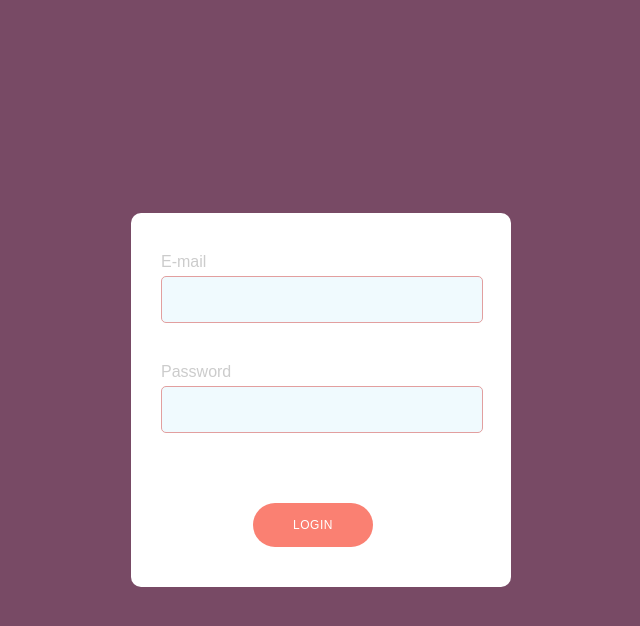
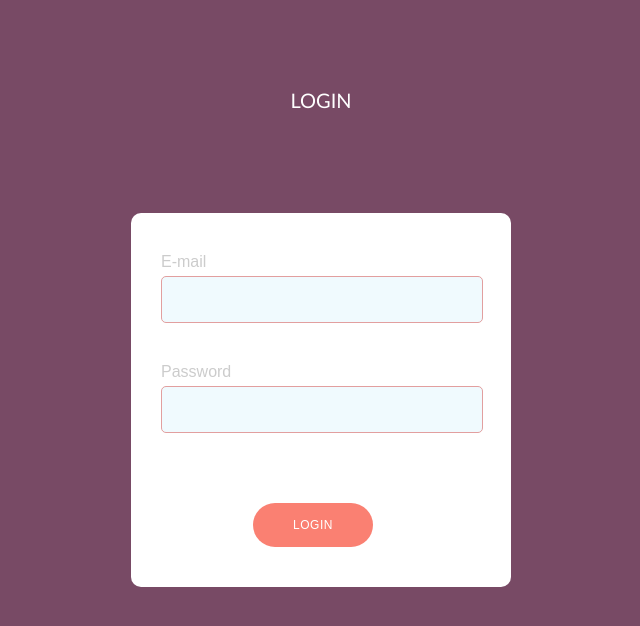
Before and after one commit to ebabian/auth-forms, a plain HTML site: page index.html in a window 1280 px wide. Shown: the whole page, without its empty margins (319-959 px from the left). Drawn offline with Linux system fonts and the light colour scheme.

Commit message:
Added login title

```diff
--- a/css/style.css
+++ b/css/style.css
@@ -1,5 +1,18 @@
 body {
     background-color: rgb(120, 74, 101);
+}
+
+#login-title {
+    color: white;
+    font-weight: 100;
+    text-transform: uppercase;
+    font-family: 'Gill Sans', 'Gill Sans MT', Calibri, 'Trebuchet MS', sans-serif;
+    font-size: 20px;
+
+    position: absolute;
+    top: 10%;
+    left: 50%;
+    transform: translate(-50%, -50%);
 }
 
 form {
--- a/index.html
+++ b/index.html
@@ -8,6 +8,7 @@
     <link rel="stylesheet" href="./css/style.css">
 </head>
 <body>
+    <h3 id="login-title">Login</h3>
     <form action="">
         <label for="email">E-mail</label><br/>
         <input type="text" name="email"/><br/>
```
